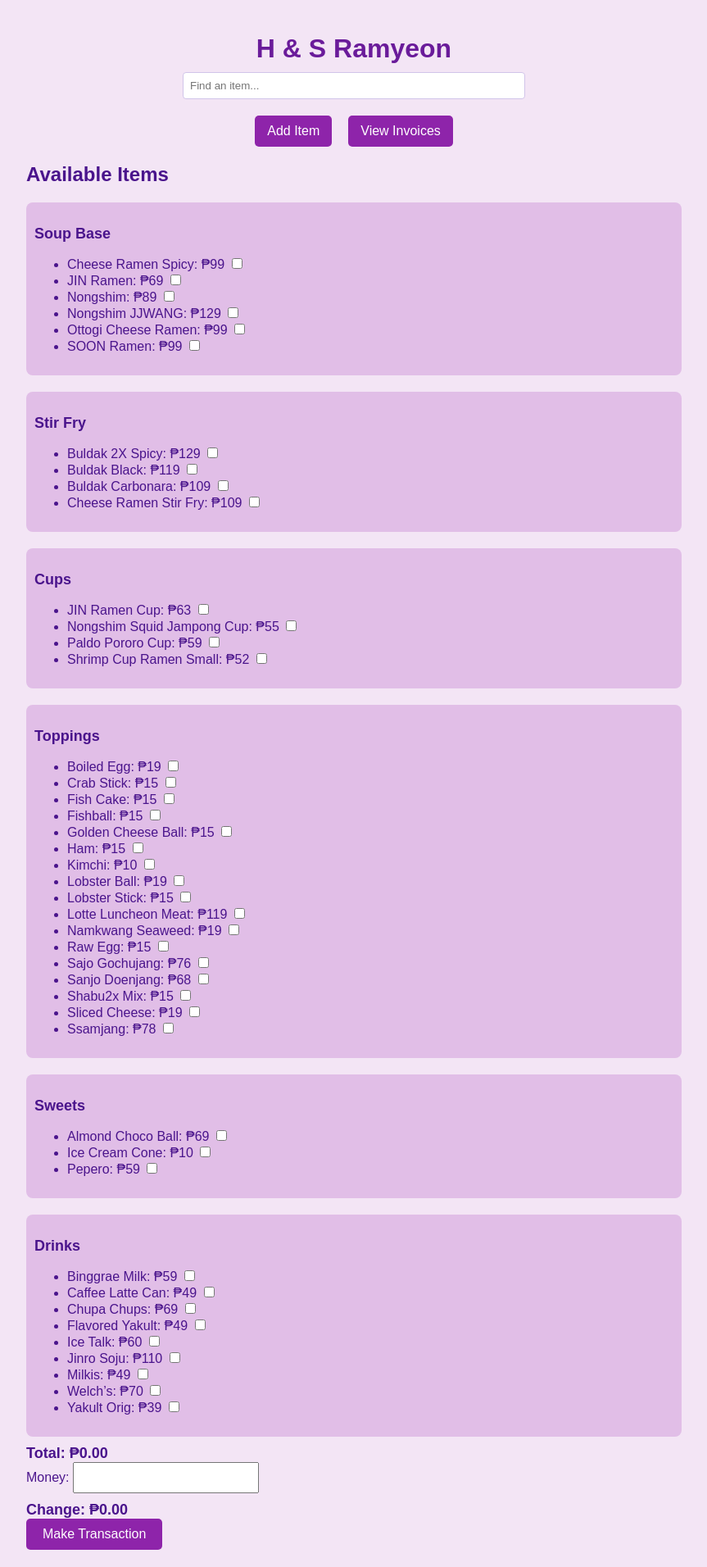
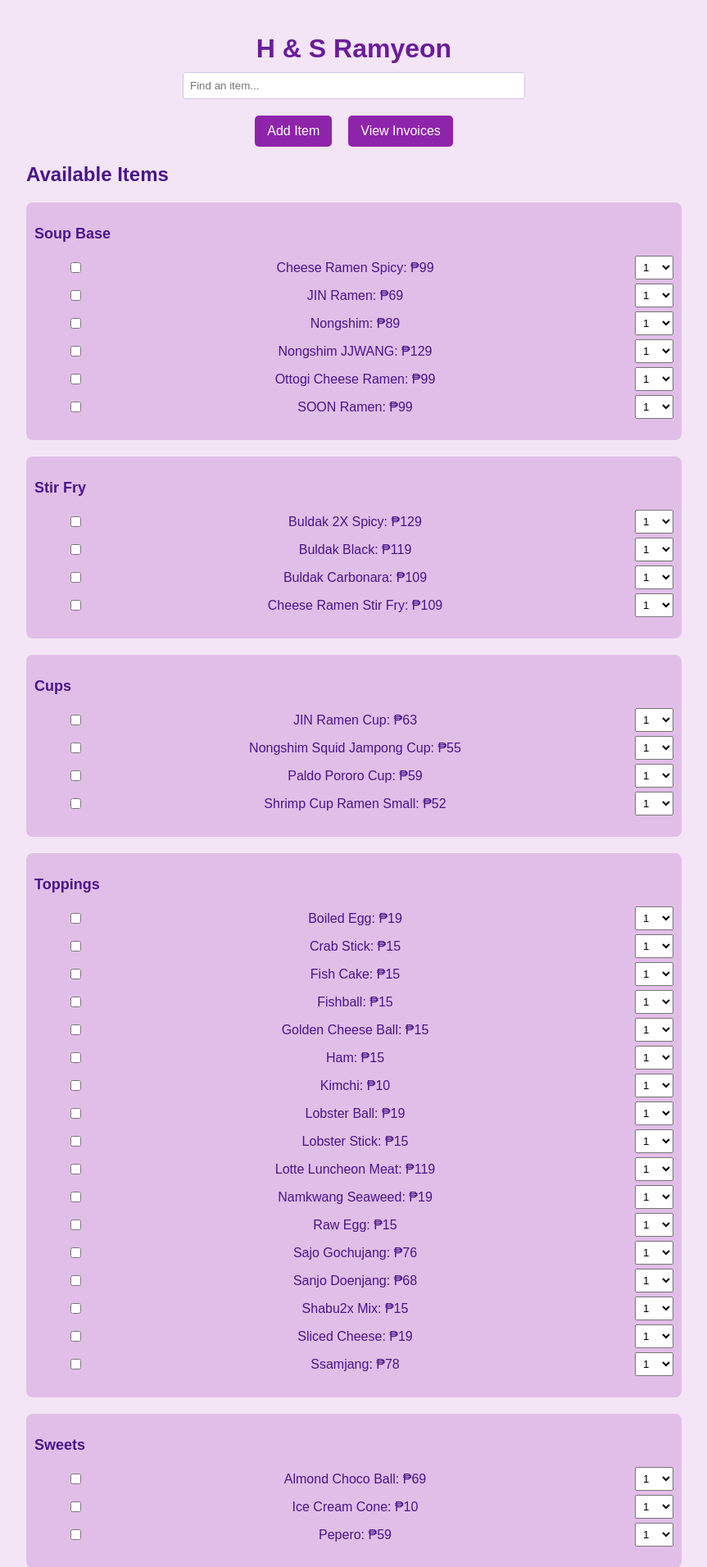
Before and after one commit to skullmatrix/HnSRamyeon, a Flask app: page / in a window 1280 px wide. Shown: the top 1912 px of the page at 82% size, without its empty margins (208-1071 px from the left). Before the commit the page ends 1891 px from the top, so only its background shows below. Run offline with Flask 2, Linux system fonts and the light colour scheme; data comes from the database, SQL or seed files in the repository.

Commit message:
Update index.html

```diff
--- a/templates/index.html
+++ b/templates/index.html
@@ -77,6 +77,16 @@
         button:hover {
             background-color: #7b1fa2;
         }
+        .item-entry {
+            display: flex;
+            align-items: center;
+            justify-content: space-between;
+            margin-bottom: 5px; /* Space between items */
+        }
+        .quantity-dropdown {
+            margin-left: 10px; /* Space between checkbox and dropdown */
+            padding: 5px;
+        }
     </style>
     <script>
         function filterItems() {
@@ -98,10 +108,19 @@
             let total = 0;
 
             checkboxes.forEach(checkbox => {
-                total += parseFloat(checkbox.getAttribute('data-price'));
+                const price = parseFloat(checkbox.getAttribute('data-price'));
+                const quantity = parseInt(checkbox.closest('.item-entry').querySelector('.quantity-dropdown').value);
+                total += price * quantity;
             });
 
             document.getElementById('total').textContent = 'Total: ₱' + total.toFixed(2);
+        }
+
+        function calculateChange() {
+            const moneyReceived = parseFloat(document.getElementById('money_received').value) || 0;
+            const total = parseFloat(document.getElementById('total').textContent.replace('Total: ₱', '')) || 0;
+            const change = moneyReceived - total;
+            document.getElementById('change').textContent = 'Change: ₱' + (change >= 0 ? change.toFixed(2) : 0);
         }
     </script>
 </head>
@@ -127,8 +146,13 @@
                 {% for item in items %}
                 {% if item['type'] == type %}
                 <li class="item-entry">
+                    <input type="checkbox" name="item_id" value="{{ item['id'] }}" data-price="{{ item['price'] }}" onchange="calculateTotal()">
                     <span>{{ item['name'] }}: ₱{{ item['price'] }}</span>
-                    <input type="checkbox" name="item_id" value="{{ item['id'] }}" data-price="{{ item['price'] }}" onchange="calculateTotal()">
+                    <select class="quantity-dropdown" onchange="calculateTotal()">
+                        {% for i in range(1, 11) %} <!-- Quantity from 1 to 10 -->
+                        <option value="{{ i }}">{{ i }}</option>
+                        {% endfor %}
+                    </select>
                 </li>
                 {% endif %}
                 {% endfor %}
```
